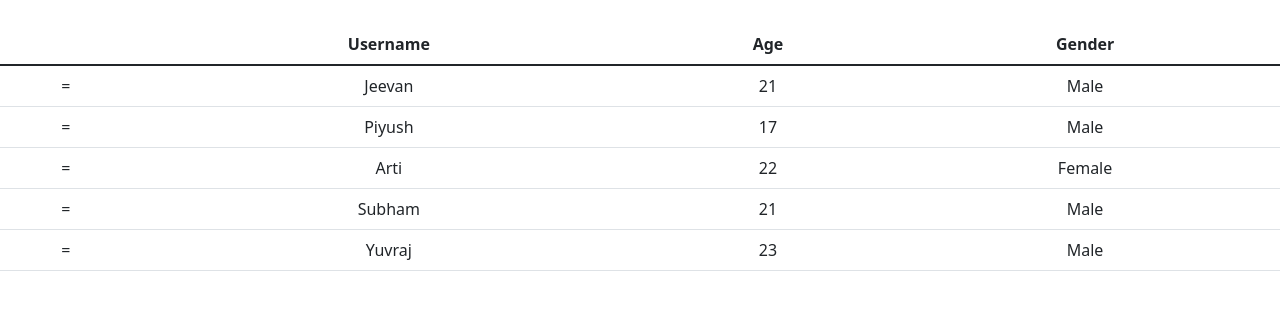
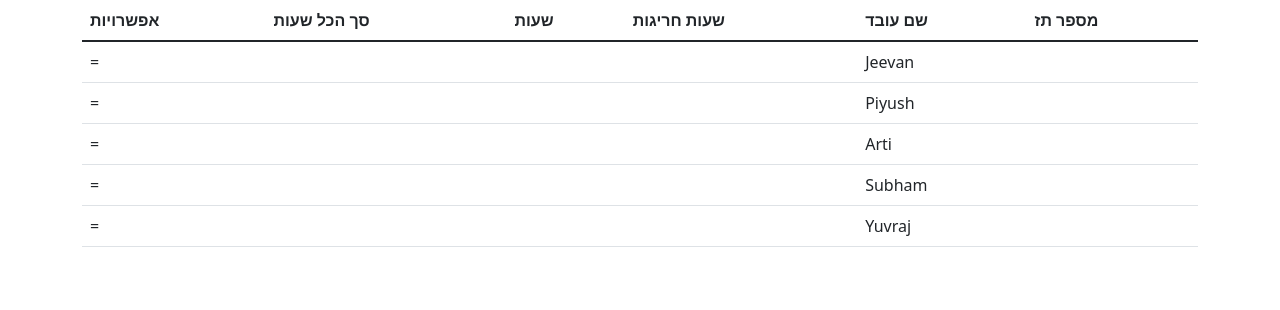
Before and after one commit to ronyderra/DND, a React (Create React App) app: page / in a window 1280 px wide. Shown: the top 310 px of the page. Built offline with nearby package versions, Linux system fonts and the light colour scheme.

Commit message:
data confi

```diff
--- a/src/App.js
+++ b/src/App.js
@@ -17,15 +17,17 @@ export default function App() {
     setUsers(tempData);
   };
   return (
-    <div className="App mt-4">
+    <div className="container">
       <DragDropContext onDragEnd={handleDragEnd}>
-        <table className="table borderd">
+        <table className="table">
           <thead>
             <tr>
-              <th />
-              <th>Username</th>
-              <th>Age</th>
-              <th>Gender</th>
+            <th>אפשרויות</th>
+              <th>סך הכל שעות</th>
+              <th>שעות</th>
+              <th>שעות חריגות</th>
+              <th>שם עובד</th>
+              <th>מספר תז</th>
             </tr>
           </thead>
           <Droppable droppableId="droppable-1">
@@ -44,9 +46,11 @@ export default function App() {
                     {(provider) => (
                       <tr {...provider.draggableProps} ref={provider.innerRef}>
                         <td {...provider.dragHandleProps}> = </td>
+                        <td>{user.sumHours}</td>
+                        <td>{user.hours}</td>
+                        <td>{user.overLimitHours}</td>
                         <td>{user.name}</td>
-                        <td>{user.age}</td>
-                        <td>{user.gender}</td>
+                        <td>{user.id}</td>
                       </tr>
                     )}
                   </Draggable>
```
